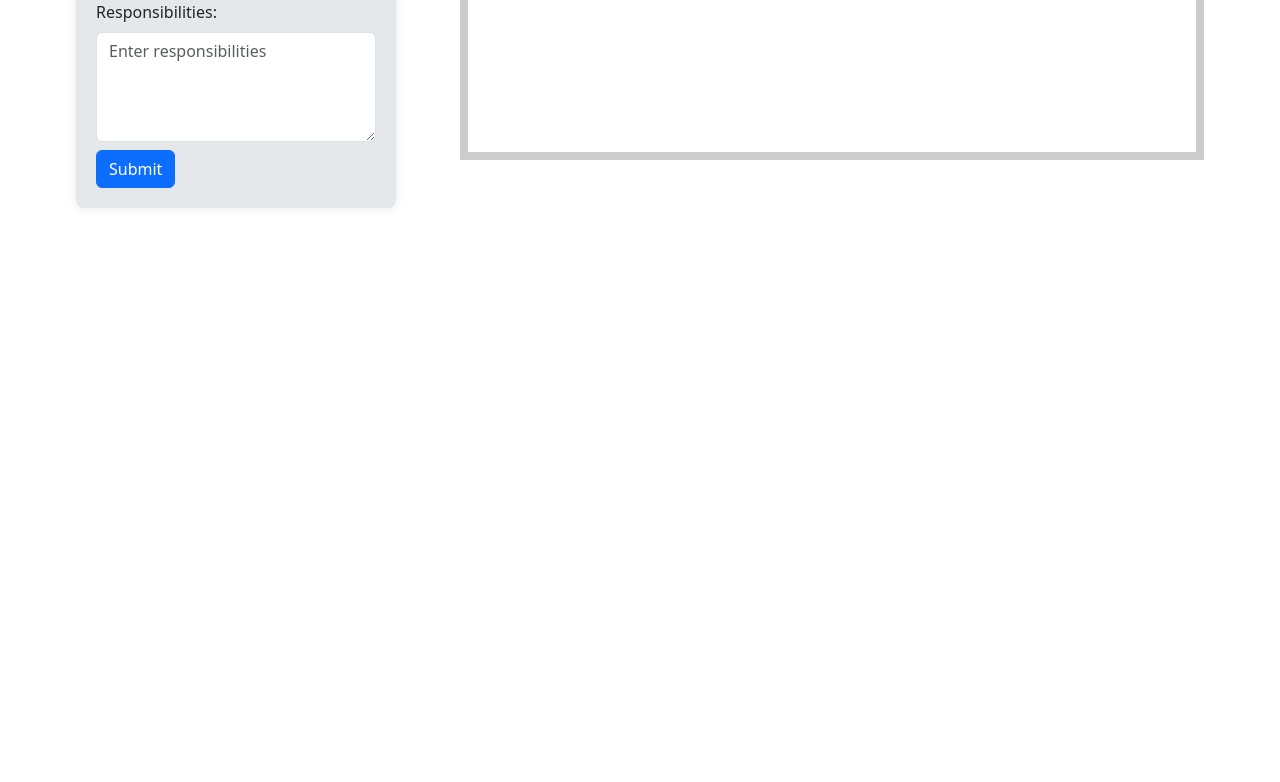
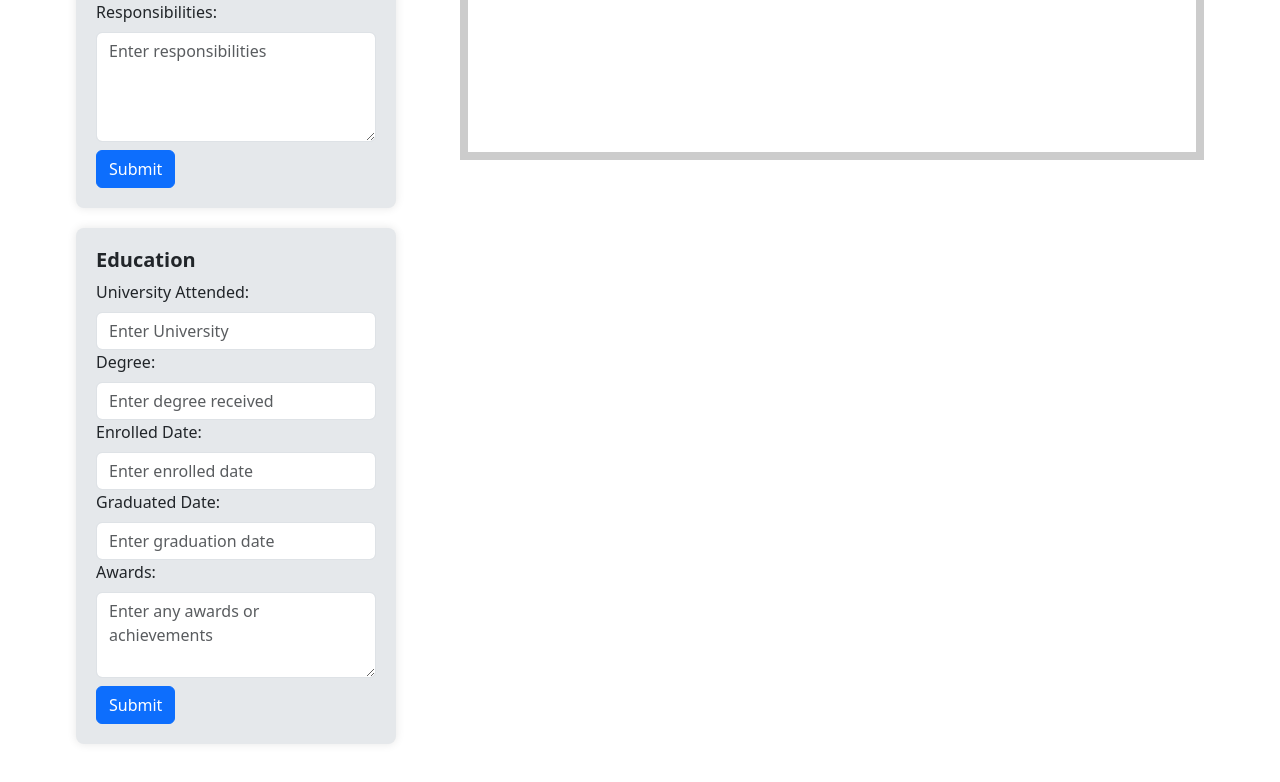
Before and after one commit to Kfollen93/CV-Builder, a React (Vite) app: page / in a window 1280 px wide. Shown: the part 968-1750 px from the top of the page. Before the commit the page ends 1260 px from the top, so only its background shows below. Built offline with nearby package versions, Linux system fonts and the light colour scheme.

Commit message:
Create education section

```diff
--- a/src/App.tsx
+++ b/src/App.tsx
@@ -10,6 +10,7 @@ import PersonInformation, {
 import WorkExperience, {
   WorkExpInfo,
 } from "./components/experience/WorkExperience";
+import Education, { EducationInfo } from "./components/education/Education";
 
 function App() {
   const useFormInput = <T extends object>(initialState: T) => {
@@ -42,6 +43,14 @@ function App() {
     location: "",
   });
 
+  const educationInfo = useFormInput({
+    schoolName: "",
+    degree: "",
+    enrolledDate: "",
+    graduatedDate: "",
+    awards: "",
+  });
+
   const [submittedPersonInfoData, setSubmittedPersonInfoData] = useState(
     {} as PersonInfo
   );
@@ -52,6 +61,11 @@ function App() {
   );
   const [editWorkExp, setEditWorkExp] = useState(false);
 
+  const [submittedEducationData, setSubmittedEducationData] = useState(
+    {} as EducationInfo
+  );
+  const [editEducation, setEditEducation] = useState(false);
+
   const resetPage = () => {
     personInfo.clear();
     setEditPersonalInfo(false);
@@ -60,6 +74,10 @@ function App() {
     workExpInfo.clear();
     setEditWorkExp(false);
     setSubmittedWorkExpData({} as WorkExpInfo);
+
+    educationInfo.clear();
+    setEditEducation(false);
+    setSubmittedEducationData({} as EducationInfo);
   };
 
   const handleSubmit = () => {
@@ -70,6 +88,11 @@ function App() {
   const handleWorkExperienceSubmit = () => {
     setSubmittedWorkExpData(workExpInfo.value);
     setEditWorkExp(true);
+  };
+
+  const handleEducationSubmit = () => {
+    setSubmittedEducationData(educationInfo.value);
+    setEditEducation(true);
   };
 
   return (
@@ -99,6 +122,13 @@ function App() {
             showEditButton={editWorkExp}
             onEdit={() => setEditWorkExp(false)}
           />
+          <Education
+            {...educationInfo.value}
+            onChange={educationInfo.onChange}
+            onSubmit={handleEducationSubmit}
+            showEditButton={editEducation}
+            onEdit={() => setEditEducation(false)}
+          />
         </Col>
 
         {/* Right Column */}
@@ -106,6 +136,7 @@ function App() {
           <CvDisplay
             submittedPersonInfoData={submittedPersonInfoData}
             submittedWorkExpData={submittedWorkExpData}
+            submittedEducationData={submittedEducationData}
           />
         </Col>
       </Row>
--- a/src/components/cvDisplay.tsx
+++ b/src/components/cvDisplay.tsx
@@ -13,29 +13,42 @@ interface ResumeDisplayProps {
     location: string;
     responsibilities: string;
   };
+  submittedEducationData: {
+    schoolName: string;
+    degree: string;
+    enrolledDate: string;
+    graduatedDate: string;
+    awards: string;
+  };
 }
 
 function CvDisplay({
   submittedPersonInfoData,
   submittedWorkExpData,
+  submittedEducationData,
 }: ResumeDisplayProps) {
   return (
     <div className="resume-content">
       {/* Display the submitted data */}
       {Object.keys(submittedPersonInfoData).length > 0 ||
-      Object.keys(submittedWorkExpData).length > 0 ? (
+      Object.keys(submittedWorkExpData).length > 0 ||
+      Object.keys(submittedEducationData).length > 0 ? (
         <div>
           <ul className="list-unstyled">
             <li className="mb-2">
               <div className="text-center font-weight-bold color-banner">
-                <h1>{submittedPersonInfoData.name}</h1>
+                <h1>
+                  <b>{submittedPersonInfoData.name}</b>
+                </h1>
                 <div className="d-flex justify-content-between">
-                  <p className="m-0" style={{ paddingLeft: "100px" }}>
-                    {submittedPersonInfoData.address}
+                  <p className="mt-2 m-0" style={{ paddingLeft: "90px" }}>
+                    <b>{submittedPersonInfoData.address}</b>
                   </p>
-                  <p className="m-0">{submittedPersonInfoData.emailAddress}</p>
-                  <p className="m-0" style={{ paddingRight: "100px" }}>
-                    {submittedPersonInfoData.phoneNumber}
+                  <p className="mt-2 m-0">
+                    <b>{submittedPersonInfoData.emailAddress}</b>
+                  </p>
+                  <p className="mt-2 m-0" style={{ paddingRight: "65px" }}>
+                    <b>{submittedPersonInfoData.phoneNumber}</b>
                   </p>
                 </div>
               </div>
@@ -43,28 +56,63 @@ function CvDisplay({
           </ul>
 
           <div>
-            <h3 className="text-center sub-banner">Experience</h3>
+            <h2 className="text-center sub-banner mb-2 mt-5">
+              <b>Experience</b>
+            </h2>
             <ul className="list-unstyled">
               <li className="mb-2">
-                <div className="text-center">
-                  <h5>{submittedWorkExpData.companyName}</h5>
-                  <p className="mb-2">{submittedWorkExpData.positionTitle}</p>
+                <div className="text-center mt-3 line-spacing-text-size">
+                  <h4>
+                    <b>{submittedWorkExpData.companyName}</b>
+                  </h4>
+                  <p className="mb-2">
+                    <b>{submittedWorkExpData.positionTitle}</b>
+                  </p>
                   <div className="text-center">
                     <p className="mb-2">
-                      {submittedWorkExpData.startDate} -
-                      {submittedWorkExpData.endDate}
+                      <b>
+                        {submittedWorkExpData.startDate} -
+                        {submittedWorkExpData.endDate}
+                      </b>
                     </p>
-                    <p className="mb-2">{submittedWorkExpData.location}</p>
+                    <p className="mb-2">
+                      <b>{submittedWorkExpData.location}</b>
+                    </p>
                   </div>
                   <p className="mx-auto" style={{ maxWidth: "600px" }}>
-                    {submittedWorkExpData.responsibilities}
+                    <b>{submittedWorkExpData.responsibilities}</b>
                   </p>
                 </div>
               </li>
             </ul>
           </div>
           <div>
-            <h3 className="text-center sub-banner">Education</h3>
+            <h2 className="text-center sub-banner mb-2 mt-5">
+              <b>Education</b>
+            </h2>
+            <ul className="list-unstyled">
+              <li className="mb-2">
+                <div className="text-center mt-3 line-spacing-text-size">
+                  <h4>
+                    <b>{submittedEducationData.schoolName}</b>
+                  </h4>
+                  <p className="mb-2">
+                    <b>{submittedEducationData.degree}</b>
+                  </p>
+                  <div className="text-center">
+                    <p className="mb-2">
+                      <b>
+                        {submittedEducationData.enrolledDate} -
+                        {submittedEducationData.graduatedDate}
+                      </b>
+                    </p>
+                    <p className="mb-2">
+                      <b>{submittedEducationData.awards}</b>
+                    </p>
+                  </div>
+                </div>
+              </li>
+            </ul>
           </div>
         </div>
       ) : (
--- /dev/null
+++ b/src/components/education/Education.tsx
@@ -0,0 +1,114 @@
+import { Button, Form } from "react-bootstrap";
+
+interface EducationProps {
+  schoolName: string;
+  degree: string;
+  enrolledDate: string;
+  graduatedDate: string;
+  awards: string;
+  onChange: (event: React.ChangeEvent<HTMLInputElement>) => void;
+  onSubmit: () => void;
+  showEditButton: boolean;
+  onEdit: () => void;
+}
+
+export interface EducationInfo {
+  schoolName: string;
+  degree: string;
+  enrolledDate: string;
+  graduatedDate: string;
+  awards: string;
+}
+
+function Education(props: EducationProps) {
+  const {
+    schoolName,
+    degree,
+    enrolledDate,
+    graduatedDate,
+    awards,
+    onChange,
+    onSubmit,
+    showEditButton,
+    onEdit,
+  } = props;
+
+  return (
+    <div className="input-container">
+      <h5>
+        <b>Education</b>
+      </h5>
+      {showEditButton ? (
+        <Button variant="secondary" type="button" onClick={onEdit}>
+          Edit
+        </Button>
+      ) : (
+        <Form>
+          <Form.Group controlId="formUniversityAttended">
+            <Form.Label>University Attended:</Form.Label>
+            <Form.Control
+              type="text"
+              name="schoolName"
+              value={schoolName}
+              onChange={onChange}
+              placeholder="Enter University"
+            />
+          </Form.Group>
+
+          <Form.Group controlId="formDegree">
+            <Form.Label>Degree:</Form.Label>
+            <Form.Control
+              type="text"
+              name="degree"
+              value={degree}
+              onChange={onChange}
+              placeholder="Enter degree received"
+            />
+          </Form.Group>
+
+          <Form.Group controlId="formEnrolledDate">
+            <Form.Label>Enrolled Date:</Form.Label>
+            <Form.Control
+              type="text"
+              name="enrolledDate"
+              value={enrolledDate}
+              onChange={onChange}
+              placeholder="Enter enrolled date"
+            />
+          </Form.Group>
+
+          <Form.Group controlId="formGraduatedDate">
+            <Form.Label>Graduated Date:</Form.Label>
+            <Form.Control
+              type="text"
+              name="graduatedDate"
+              value={graduatedDate}
+              onChange={onChange}
+              placeholder="Enter graduation date"
+            />
+          </Form.Group>
+
+          <Form.Group controlId="formAwards">
+            <Form.Label>Awards:</Form.Label>
+            <Form.Control
+              as="textarea"
+              rows={3}
+              name="awards"
+              value={awards}
+              onChange={onChange}
+              placeholder="Enter any awards or achievements"
+            />
+          </Form.Group>
+
+          <div className="mt-2">
+            <Button variant="primary" type="button" onClick={onSubmit}>
+              Submit
+            </Button>
+          </div>
+        </Form>
+      )}
+    </div>
+  );
+}
+
+export default Education;
```
